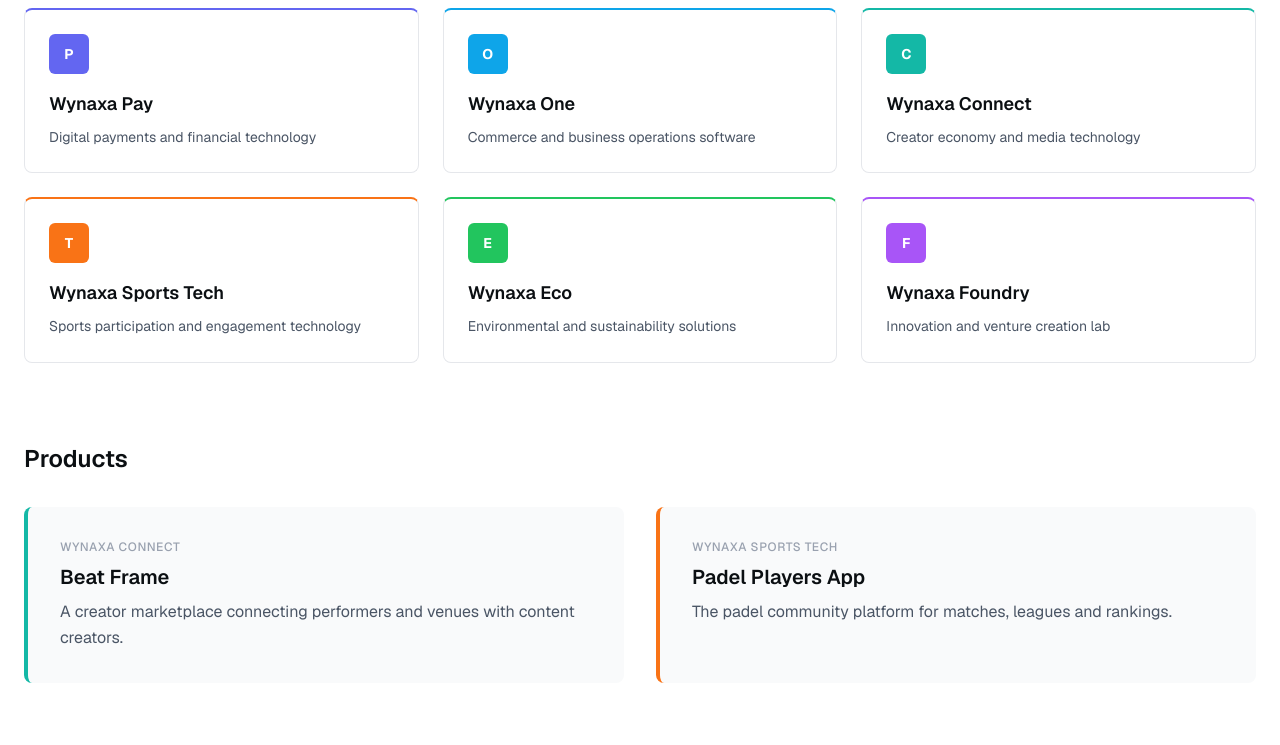
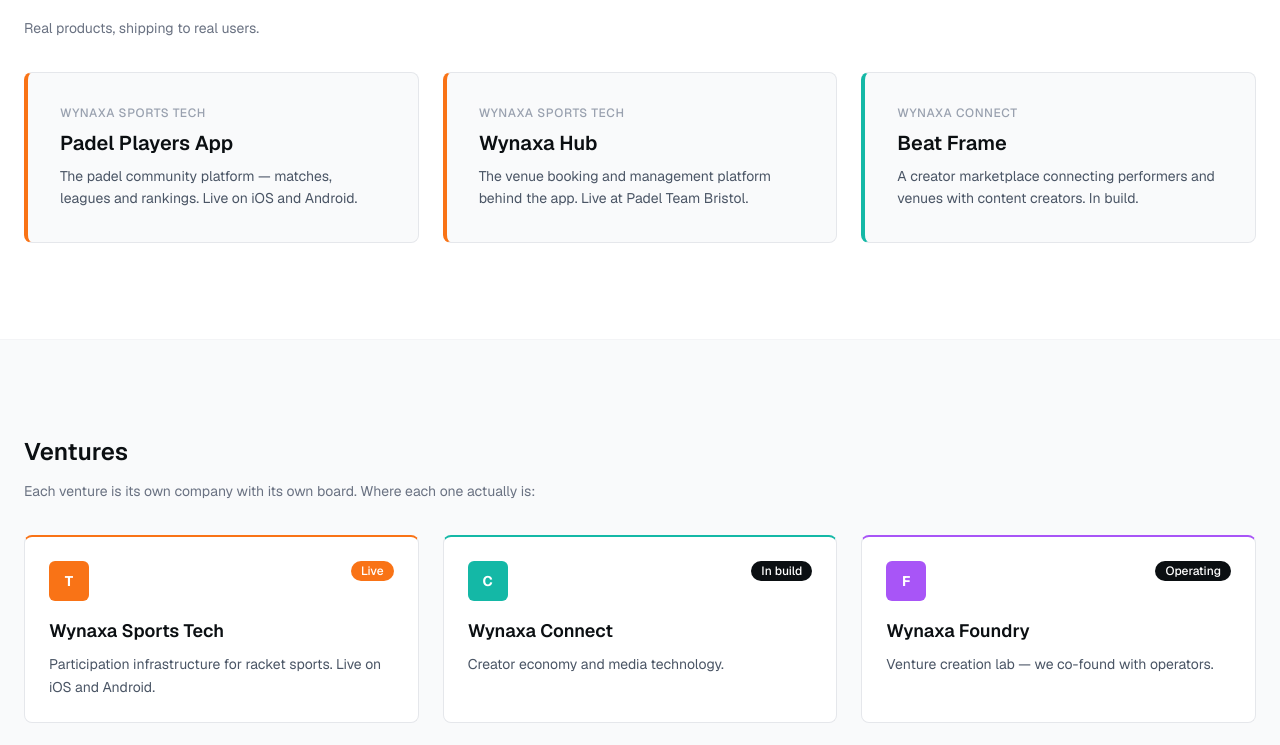
Before and after one commit to WYNAXA/Wynaxa, a Next.js app: page /portfolio in a window 1280 px wide. Shown: the part 648-1393 px from the top of the page. Built offline with nearby package versions, Linux system fonts and the light colour scheme.

Commit message:
Portfolio: stage-honest ventures, products first, add Hub, fix Foundry copy

```diff
--- a/app/portfolio/page.tsx
+++ b/app/portfolio/page.tsx
@@ -3,97 +3,160 @@
 
 export const metadata: Metadata = {
   title: "Portfolio — Wynaxa",
-  description: "Explore the Wynaxa portfolio of technology ventures.",
+  description: "The Wynaxa portfolio: one venture live in market, one in build, and the studio behind them.",
 };
 
+/* ---------------------------------------------------------------------------
+ * `stage` is the honest state of each venture and mirrors the homepage.
+ * Order here is deliberate: live first, then in-build, then concepts.
+ * Do not promote a venture to "Live" until real users are doing the real
+ * thing in production.
+ * ------------------------------------------------------------------------- */
 const ventures = [
   {
+    name: "Wynaxa Sports Tech",
+    description: "Participation infrastructure for racket sports. Live on iOS and Android.",
+    href: "/sports-tech",
+    stage: "Live",
+    hex: "#F97316",
+  },
+  {
+    name: "Wynaxa Connect",
+    description: "Creator economy and media technology.",
+    href: "/connect",
+    stage: "In build",
+    hex: "#14B8A6",
+  },
+  {
+    name: "Wynaxa Foundry",
+    description: "Venture creation lab — we co-found with operators.",
+    href: "/foundry",
+    stage: "Operating",
+    hex: "#A855F7",
+  },
+  {
     name: "Wynaxa Pay",
-    description: "Digital payments and financial technology",
+    description: "Digital payments and financial technology.",
     href: "/pay",
-    color: "bg-pay",
+    stage: "Concept",
     hex: "#6366F1",
   },
   {
     name: "Wynaxa One",
-    description: "Commerce and business operations software",
+    description: "Commerce and business operations software.",
     href: "/one",
-    color: "bg-one",
+    stage: "Concept",
     hex: "#0EA5E9",
   },
   {
-    name: "Wynaxa Connect",
-    description: "Creator economy and media technology",
-    href: "/connect",
-    color: "bg-connect",
-    hex: "#14B8A6",
+    name: "Wynaxa Eco",
+    description: "Environmental and sustainability solutions.",
+    href: "/eco",
+    stage: "Concept",
+    hex: "#22C55E",
   },
+];
+
+const STAGE_STYLES: Record<string, string> = {
+  Live: "bg-[#F97316] text-white",
+  "In build": "bg-[#0B0F12] text-white",
+  Operating: "bg-[#0B0F12] text-white",
+  Concept: "bg-gray-100 text-gray-500",
+};
+
+const products = [
   {
-    name: "Wynaxa Sports Tech",
-    description: "Sports participation and engagement technology",
-    href: "/sports-tech",
-    color: "bg-sports",
+    name: "Padel Players App",
+    parent: "Wynaxa Sports Tech",
+    description:
+      "The padel community platform — matches, leagues and rankings. Live on iOS and Android.",
+    href: "/sports-tech/padel-players-app",
     hex: "#F97316",
   },
   {
-    name: "Wynaxa Eco",
-    description: "Environmental and sustainability solutions",
-    href: "/eco",
-    color: "bg-eco",
-    hex: "#22C55E",
+    name: "Wynaxa Hub",
+    parent: "Wynaxa Sports Tech",
+    description:
+      "The venue booking and management platform behind the app. Live at Padel Team Bristol.",
+    href: "/sports-tech/hub",
+    hex: "#F97316",
   },
-  {
-    name: "Wynaxa Foundry",
-    description: "Innovation and venture creation lab",
-    href: "/foundry",
-    color: "bg-foundry",
-    hex: "#A855F7",
-  },
-];
-
-const products = [
   {
     name: "Beat Frame",
     parent: "Wynaxa Connect",
     description:
-      "A creator marketplace connecting performers and venues with content creators.",
+      "A creator marketplace connecting performers and venues with content creators. In build.",
     href: "/connect/beatframe",
-    borderColor: "border-connect",
-  },
-  {
-    name: "Padel Players App",
-    parent: "Wynaxa Sports Tech",
-    description:
-      "The padel community platform for matches, leagues and rankings.",
-    href: "/sports-tech/padel-players-app",
-    borderColor: "border-sports",
+    hex: "#14B8A6",
   },
 ];
 
 export default function PortfolioPage() {
   return (
     <>
+      {/* --------------------------------------------------------------- HERO */}
       <section className="bg-[#0B0F12]">
         <div className="mx-auto max-w-7xl px-6 py-28 sm:py-36">
           <h1 className="max-w-3xl text-4xl font-semibold leading-tight tracking-tight text-white sm:text-5xl">
             Portfolio
           </h1>
           <p className="mt-6 max-w-2xl text-lg leading-relaxed text-gray-400">
-            Six verticals spanning fintech, commerce, creator economy, sports
-            technology, sustainability and innovation.
+            One venture live in market, one in build, and the studio behind
+            them. We&apos;re transparent about stage — the concepts are held for
+            when the platform and the team can carry them properly.
           </p>
         </div>
       </section>
 
-      <section className="bg-white">
+      {/* ---------------------------------------------------------- PRODUCTS */}
+      {/* Products first: these are the things that actually exist. */}
+      <section className="border-b border-gray-100 bg-white">
+        <div className="mx-auto max-w-7xl px-6 py-24">
+          <h2 className="text-2xl font-semibold text-[#0B0F12]">
+            Live &amp; in build
+          </h2>
+          <p className="mt-3 max-w-2xl text-sm leading-relaxed text-gray-500">
+            Real products, shipping to real users.
+          </p>
+
+          <div className="mt-8 grid gap-6 md:grid-cols-3">
+            {products.map((p) => (
+              <Link
+                key={p.name}
+                href={p.href}
+                className="group rounded-lg border border-gray-200 bg-gray-50 p-8 transition-shadow hover:shadow-lg"
+                style={{ borderLeftWidth: "4px", borderLeftColor: p.hex }}
+              >
+                <p className="text-xs font-medium uppercase tracking-wider text-gray-400">
+                  {p.parent}
+                </p>
+                <h3 className="mt-2 text-xl font-semibold text-[#0B0F12] transition-colors group-hover:text-[#0E8C7F]">
+                  {p.name}
+                </h3>
+                <p className="mt-2 text-sm leading-relaxed text-gray-600">
+                  {p.description}
+                </p>
+              </Link>
+            ))}
+          </div>
+        </div>
+      </section>
+
+      {/* ---------------------------------------------------------- VENTURES */}
+      <section className="bg-gray-50">
         <div className="mx-auto max-w-7xl px-6 py-24">
           <h2 className="text-2xl font-semibold text-[#0B0F12]">Ventures</h2>
+          <p className="mt-3 max-w-2xl text-sm leading-relaxed text-gray-500">
+            Each venture is its own company with its own board. Where each one
+            actually is:
+          </p>
+
           <div className="mt-8 grid gap-6 sm:grid-cols-2 lg:grid-cols-3">
             {ventures.map((v) => (
               <Link
                 key={v.name}
                 href={v.href}
-                className="venture-card group rounded-lg border border-gray-200 bg-white p-6 transition-all"
+                className="venture-card group flex flex-col rounded-lg border border-gray-200 bg-white p-6 transition-all"
                 style={
                   {
                     borderTopWidth: "2px",
@@ -102,41 +165,28 @@
                   } as React.CSSProperties
                 }
               >
-                <div
-                  className={`inline-flex h-10 w-10 items-center justify-center rounded-md ${v.color}`}
-                >
-                  <span className="text-sm font-bold text-white">
-                    {v.name.split(" ").pop()?.charAt(0)}
+                <div className="flex items-start justify-between gap-4">
+                  <div
+                    className="inline-flex h-10 w-10 items-center justify-center rounded-md"
+                    style={{ backgroundColor: v.hex }}
+                  >
+                    <span className="text-sm font-bold text-white">
+                      {v.name.split(" ").pop()?.charAt(0)}
+                    </span>
+                  </div>
+                  <span
+                    className={`rounded-full px-2.5 py-0.5 text-xs font-medium ${
+                      STAGE_STYLES[v.stage] ?? "bg-gray-100 text-gray-500"
+                    }`}
+                  >
+                    {v.stage}
                   </span>
                 </div>
-                <h3 className="mt-4 text-lg font-semibold text-[#0B0F12] group-hover:text-[#0E8C7F] transition-colors">
+                <h3 className="mt-4 text-lg font-semibold text-[#0B0F12] transition-colors group-hover:text-[#0E8C7F]">
                   {v.name}
                 </h3>
                 <p className="mt-2 text-sm leading-relaxed text-gray-600">
                   {v.description}
-                </p>
-              </Link>
-            ))}
-          </div>
-
-          <h2 className="mt-20 text-2xl font-semibold text-[#0B0F12]">
-            Products
-          </h2>
-          <div className="mt-8 grid gap-8 md:grid-cols-2">
-            {products.map((p) => (
-              <Link
-                key={p.name}
-                href={p.href}
-                className={`group rounded-lg border-l-4 ${p.borderColor} bg-gray-50 p-8 transition-shadow hover:shadow-lg`}
-              >
-                <p className="text-xs font-medium uppercase tracking-wider text-gray-400">
-                  {p.parent}
-                </p>
-                <h3 className="mt-2 text-xl font-semibold text-[#0B0F12] group-hover:text-[#0E8C7F] transition-colors">
-                  {p.name}
-                </h3>
-                <p className="mt-2 leading-relaxed text-gray-600">
-                  {p.description}
                 </p>
               </Link>
             ))}
```
